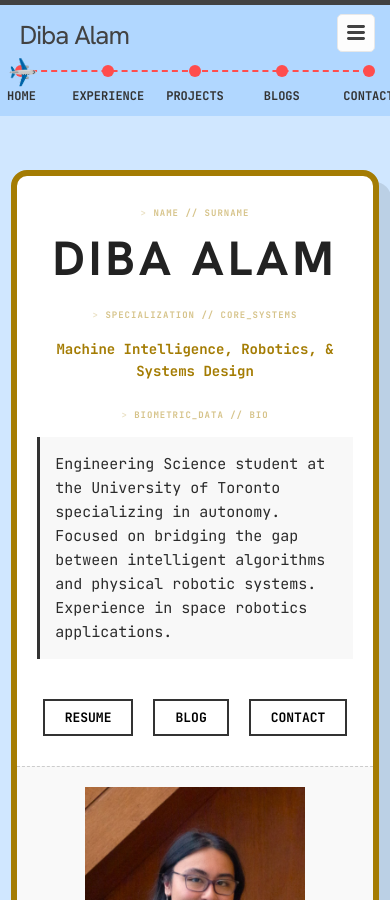
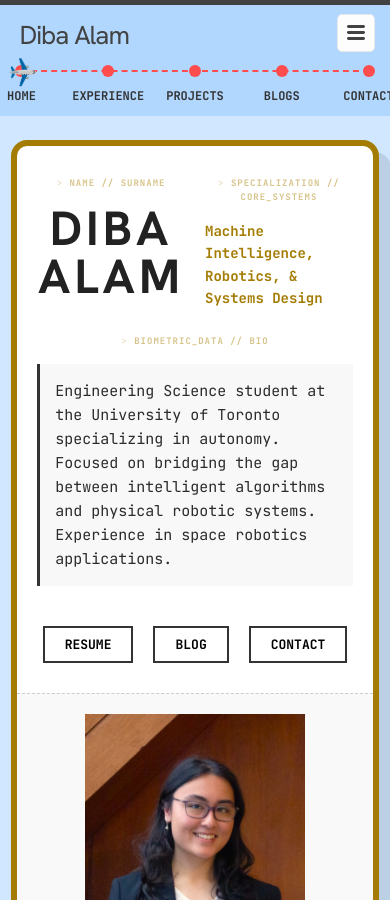
Before and after one commit to dibaalam/dibaalam.github.io, a Jekyll site: the page built from index.md, in a window 390 px wide and 900 px high. Built offline with Jekyll 4.4.1, drawn with Linux system fonts in a browser that asks for light colours.

Commit message:
style: fix indentation/nesting of passport card divs & mobile padding

```diff
--- a/_sass/_custom.scss
+++ b/_sass/_custom.scss
@@ -117,7 +117,7 @@ body.sky-theme {
   padding-top: 70px; // Extra padding for the first section to account for the fixed header
   box-sizing: border-box;
   @media (max-width: 900px) {
-    padding-top: 30px; // Reduce padding on mobile to save space
+    padding-top: 0px; // Reduce padding on mobile to save space
   }
 }
 
@@ -290,6 +290,16 @@ body.sky-theme {
   }
 }
 
+.passport-column {
+  @media (max-width: 900px) {
+    display: flex;
+    flex-direction: row;
+    flex-wrap: nowrap;
+    gap: 20px;
+    width: 100%;
+  }
+}
+
 .passport-id-code {
   font-size: 10px;
   color: #888;
@@ -331,7 +341,7 @@ body.sky-theme {
   margin-bottom: 0px;
   font-weight: bold;
   @media (max-width: 900px) {
-    text-align: center;
+    text-align: left;
   }
 }
 
--- a/index.md
+++ b/index.md
@@ -22,22 +22,24 @@ destinations:
           <div class="sheen-layer"></div> <img src="assets\images\id_headshot.jpg" alt="Your Name">
         </div>
         <div class="passport-id-code">P<CAN<<<<<<ALAM<<DIBA<<<<<<<<<<<<<<<<2026<<<</div>
-        </div>
-        <div class="passport-right">
+      </div>
+      <div class="passport-right">
+        <div class="passport-column">
           <div class="field-group">
-          <span class="field-label">NAME // SURNAME</span>
-          <h1 class="passport-name">Diba Alam</h1>
-        </div>
-        <div class="field-group">
-          <span class="field-label">SPECIALIZATION // CORE_SYSTEMS</span>
-          <p class="passport-subtitle">Machine Intelligence, Robotics, & Systems Design</p>
-        </div>
-        <div class="field-group">
-          <span class="field-label">BIOMETRIC_DATA // BIO</span>
-          <div class="passport-description-box">
-            <p>Engineering Science student at the University of Toronto specializing in autonomy. Focused on bridging the gap between intelligent algorithms and physical robotic systems. Experience in space robotics applications.</p>
+            <span class="field-label">NAME // SURNAME</span>
+            <h1 class="passport-name">Diba Alam</h1>
+          </div>
+          <div class="field-group">
+            <span class="field-label">SPECIALIZATION // CORE_SYSTEMS</span>
+            <p class="passport-subtitle">Machine Intelligence, Robotics, & Systems Design</p>
           </div>
         </div>
+          <div class="field-group">
+            <span class="field-label">BIOMETRIC_DATA // BIO</span>
+            <div class="passport-description-box">
+              <p>Engineering Science student at the University of Toronto specializing in autonomy. Focused on bridging the gap between intelligent algorithms and physical robotic systems. Experience in space robotics applications.</p>
+            </div>
+          </div>
         <div class="passport-actions">
           <button class="btn-stamp">RESUME</button>
           <button class="btn-stamp">BLOG</button>
```
